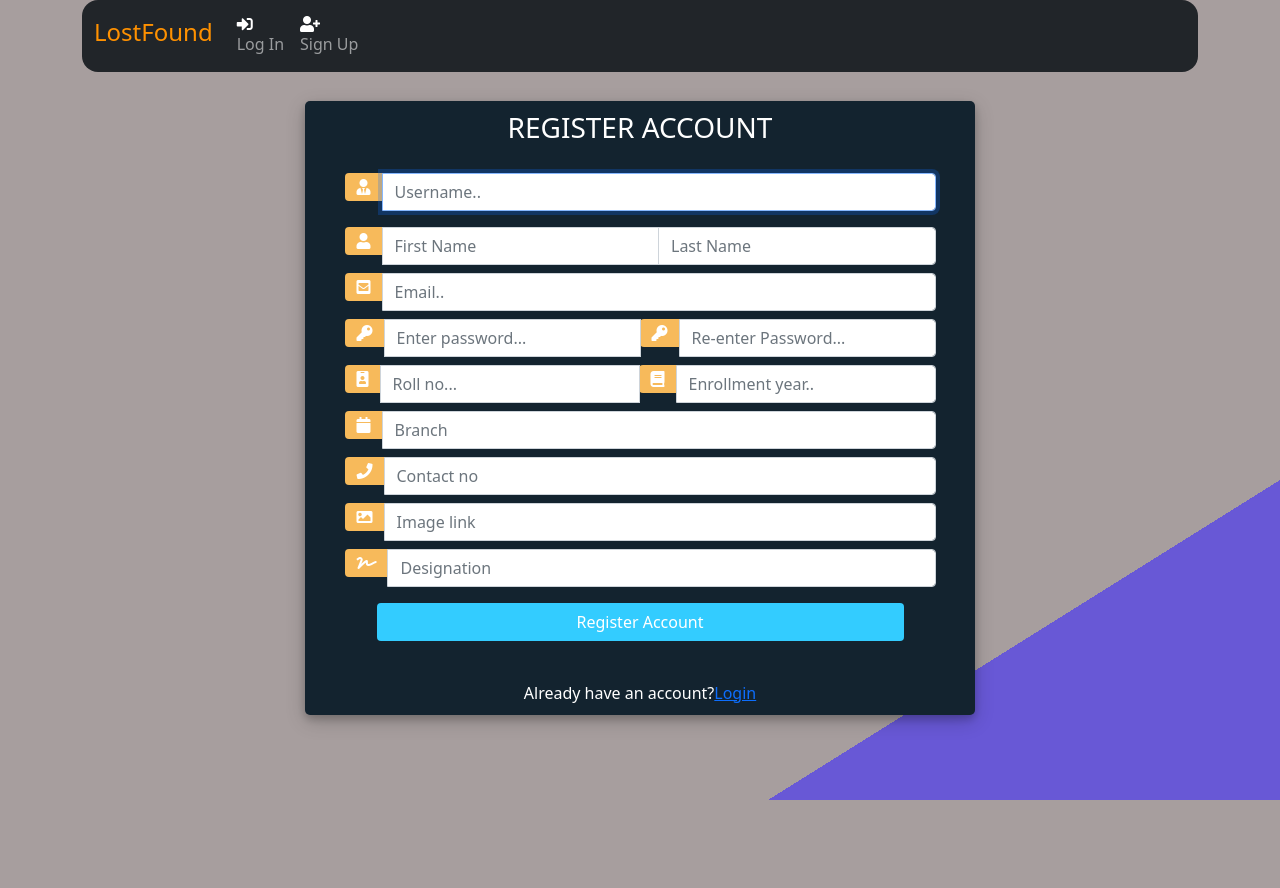
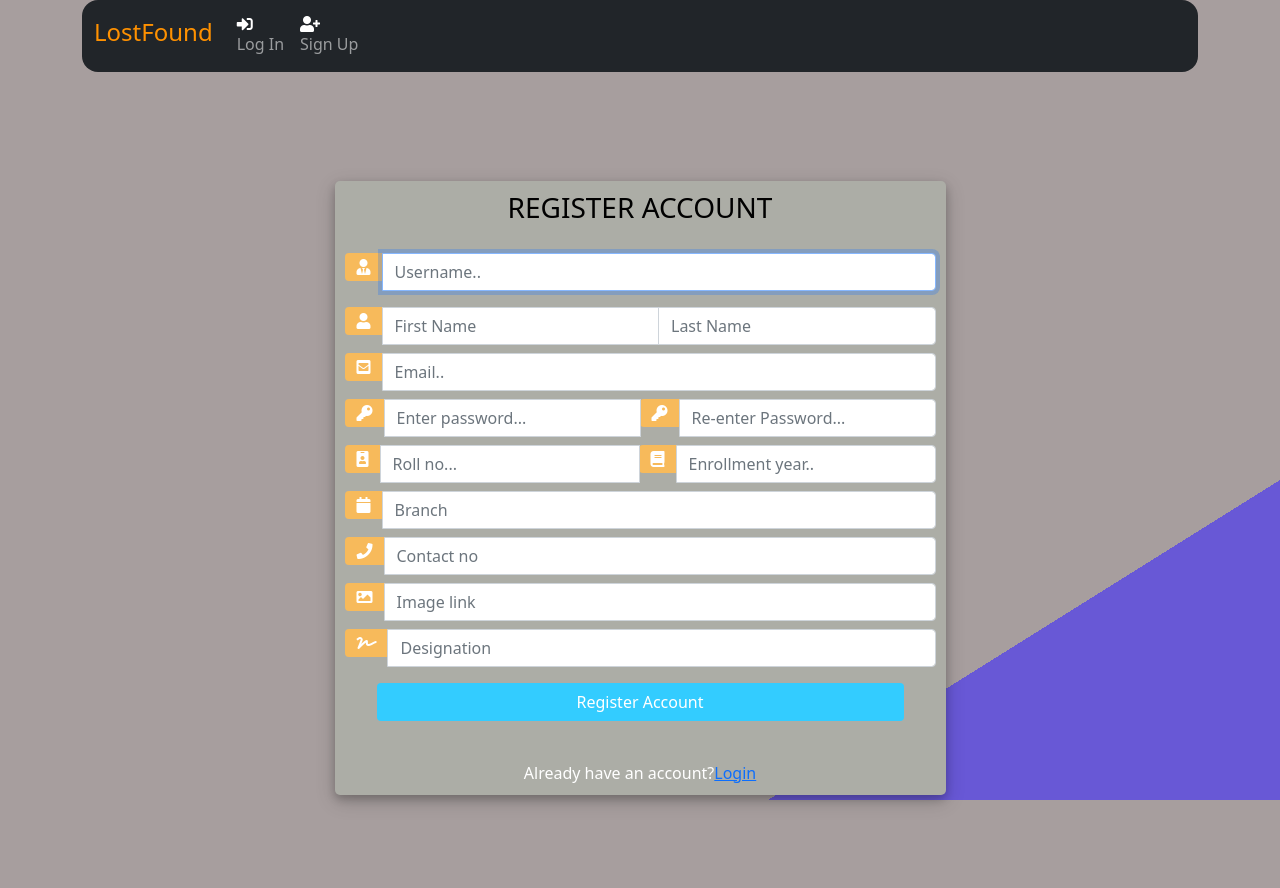
Before and after one commit to amanpandey-crypto/LostFound, a Django app: page /accounts/register in a window 1280 px wide. Before the commit the page ends 800 px from the top, so only its background shows below. Run offline with Django 3.2, Linux system fonts and the light colour scheme; some libraries are stand-ins or nearby versions.

Commit message:
Update signup.html

```diff
--- a/accounts/templates/accounts/signup.html
+++ b/accounts/templates/accounts/signup.html
@@ -5,19 +5,19 @@
 
 	<style>
 		body{
-            margin: 0;
+                        margin: 0;
 			padding: 0;
-			height: 80%;
+
 		}
 		html {
 			height: 100%;
 
 		}
 		.user_card {
-			width: 60%;
+			width: auto;
 			margin-top: auto;
 			margin-bottom: auto;
-			background: #13232f;
+			background: #ACADA6;
 			position: relative;
 			display: flex;
 			justify-content: center;
@@ -35,7 +35,7 @@
 		}
 
 		#form-title{
-			color: #fff;
+			color: black;
 		}
 		.login_btn {
 			width: 100%;
```
